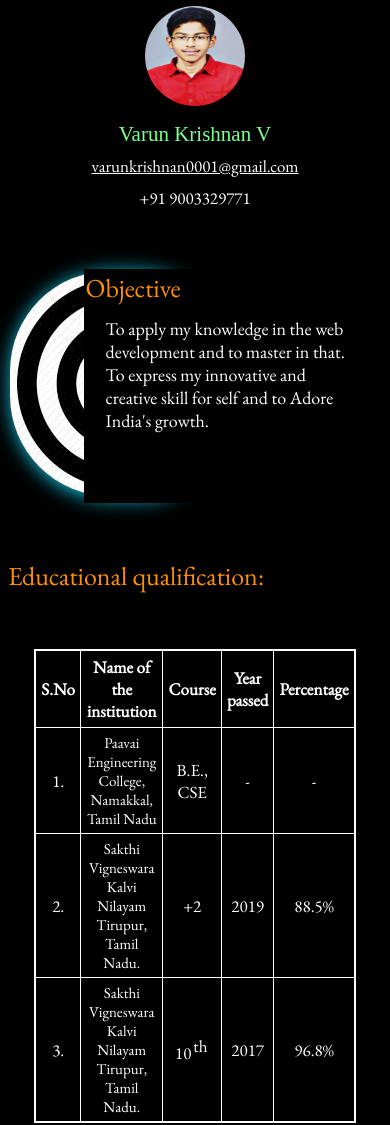
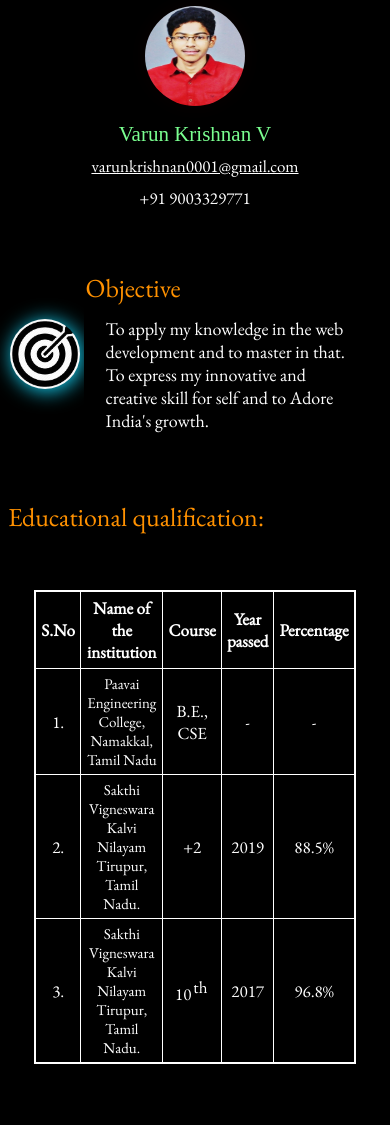
Before and after one commit to VarunKrishnanV/resume, a plain HTML site: page index.html in a window 390 px wide. Shown: the top 1125 px of the page. Drawn offline with nearby package versions, Linux system fonts and the light colour scheme; a web font is replaced by a local one.

Commit message:
Update style.css

```diff
--- a/style.css
+++ b/style.css
@@ -48,7 +48,7 @@
 }
 .objectivelogo{
     height: 150px;
-    weight: 150px;
+    width: 150px;
     border-radius: 100%;
     box-shadow: 0px 0px 20px rgb(21, 220, 255);
 
@@ -279,7 +279,7 @@ th,td{
 
     .objectivelogo{
         height: auto;
-        weight: 70px;
+        width: 70px;
         border-radius: 100px;
         box-shadow: 2px 2px 20px rgb(21, 220, 255);
 
```
